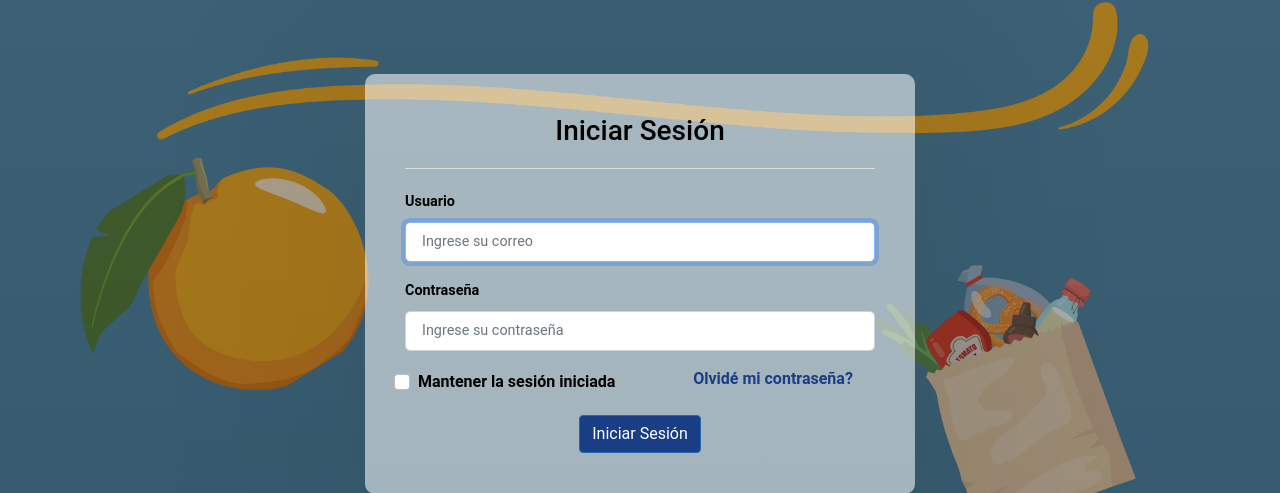
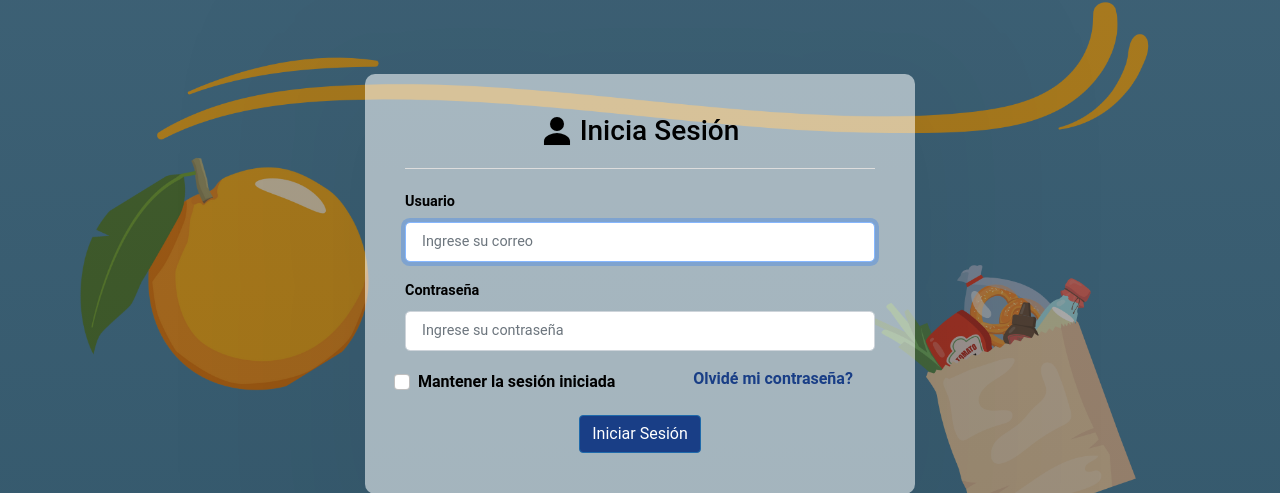
Before and after one commit to MarianaLRisco/BodegaLarco, a PHP site: page / in a window 1280 px wide. Shown: the part 116-609 px from the top of the page. Run offline with PHP 8.4, Linux system fonts and the light colour scheme.

Commit message:
index.html

```diff
--- a/css/style.css
+++ b/css/style.css
@@ -58,6 +58,19 @@ a {
     font-size: calc(.8em + .8vw);
     color: var(--color-blue-light)!important;
     text-align:center;
+}
+
+.login-head{
+  font-family:'Roboto', sans-serif;
+  /* font-weight: bold; */
+  /* display: flex; */
+  align-items: center;
+}
+.login-head ion-icon {
+  vertical-align: text-bottom;
+  color: #000000!important;
+  /* margin-right: 1px; */
+  align-self: center;
 }
 
 .font-text{
--- a/index.html
+++ b/index.html
@@ -7,7 +7,7 @@
 
     <!-- Bootstrap CSS -->
     <link href="https://cdn.jsdelivr.net/npm/bootstrap@5.0.2/dist/css/bootstrap.min.css" rel="stylesheet" integrity="sha384-EVSTQN3/azprG1Anm3QDgpJLIm9Nao0Yz1ztcQTwFspd3yD65VohhpuuCOmLASjC" crossorigin="anonymous">
-    <link rel="stylesheet" type="text/css" href="css/style.css?589">
+    <link rel="stylesheet" type="text/css" href="css/style.css?358">
     <!-- icons -->
     <script type="module" src="https://unpkg.com/ionicons@5.5.2/dist/ionicons/ionicons.esm.js"></script>
     <script nomodule src="https://unpkg.com/ionicons@5.5.2/dist/ionicons/ionicons.js"></script>
@@ -19,7 +19,7 @@
     <section class="login-content">
       <div class="login-box">
         <form class="login-form" action="index.php">
-          <h3 class="login-head"><i class="fa fa-lg fa-fw fa-user"></i>Iniciar Sesión</h3>
+          <h3 class="login-head"><ion-icon size="large" name="person-sharp"></ion-icon> Inicia Sesión</h3>
           <div class="mb-3">
             <label class="font-text">Usuario</label>
             <input class="form-control form-control-lg" type="text" name="usuario" placeholder="Ingrese su correo" autofocus>
@@ -46,7 +46,7 @@
           </div>
         </form>
         <form class="forget-form" action="index.php">
-          <h3 class="login-head"><i class="fa fa-lg fa-fw fa-lock"></i>Olvidaste tu contraseña?</h3>
+          <h3 class="login-head "><ion-icon size="large" name="lock-closed"></ion-icon> Olvidaste tu constraseña?</h3>
           <div class="mb-3">
             <label class="font-text">Email</label>
             <input class="form-control form-control-lg" type="text" placeholder="Ingrese su Email">
@@ -67,6 +67,10 @@
     <script src="js/main.js"></script>
     <!-- The javascript plugin to display page loading on top-->
     <script src="js/plugins/pace.min.js"></script>
+    <!-- ionIcon -->
+    <script type="module" src="https://unpkg.com/ionicons@7.1.0/dist/ionicons/ionicons.esm.js"></script>
+    <script nomodule src="https://unpkg.com/ionicons@7.1.0/dist/ionicons/ionicons.js"></script>
+    <!-- flipped -->
     <script type="text/javascript">
       // Login Page Flipbox control-lg
       $('.login-content [data-toggle="flip"]').click(function() {
```
